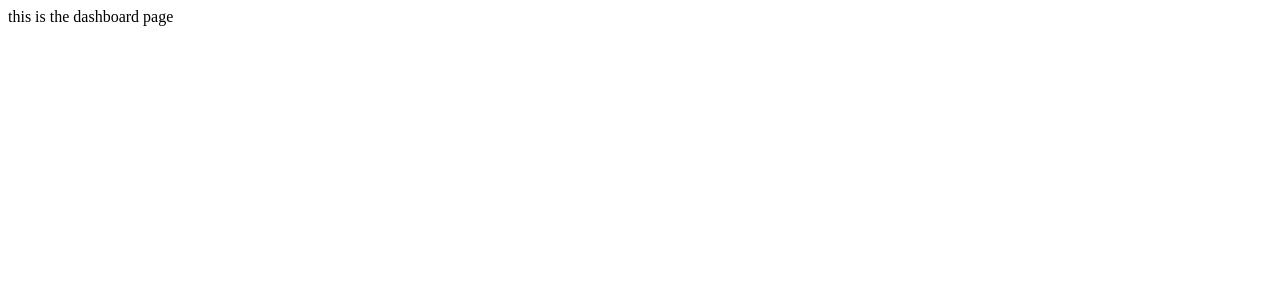
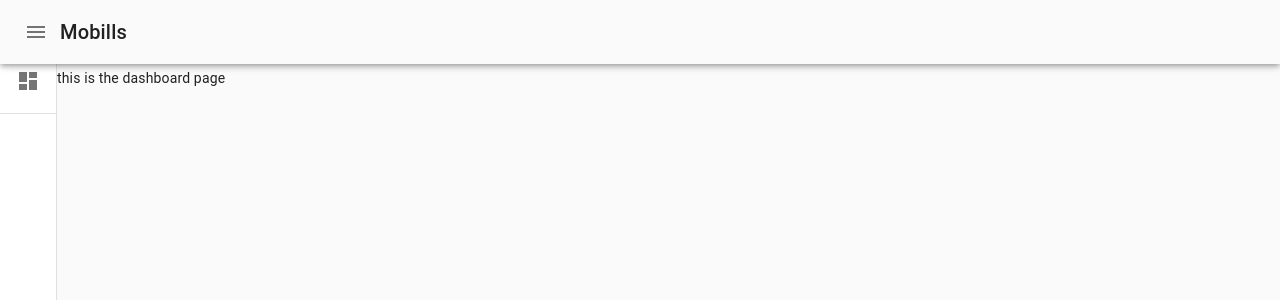
Before and after one commit to dyegoaurelio/mobills-crud, a React (Create React App) app: page / in a window 1280 px wide. Shown: the top 300 px of the page. Built offline with nearby package versions, Linux system fonts and the light colour scheme.

Commit message:
adding header component

```diff
--- a/package.json
+++ b/package.json
@@ -3,6 +3,8 @@
   "version": "0.1.0",
   "private": true,
   "dependencies": {
+    "@material-ui/core": "^4.11.3",
+    "@material-ui/icons": "^4.11.2",
     "@testing-library/jest-dom": "^5.11.9",
     "@testing-library/react": "^11.2.5",
     "@testing-library/user-event": "^12.7.0",
@@ -13,6 +15,7 @@
     "react-router-dom": "^5.2.0",
     "react-scripts": "4.0.2",
     "redux": "^4.0.5",
+    "styled-components": "^5.2.1",
     "web-vitals": "^1.1.0"
   },
   "scripts": {
--- /dev/null
+++ b/src/components/fixed/header.jsx
@@ -0,0 +1,102 @@
+import React from 'react'
+import { useTheme } from '@material-ui/core/styles'
+import { AppBar, Toolbar, AppBarRoot, Drawer, ToolbarDiv } from './headerStyles'
+import List from '@material-ui/core/List'
+import CssBaseline from '@material-ui/core/CssBaseline'
+import Typography from '@material-ui/core/Typography'
+import Divider from '@material-ui/core/Divider'
+import IconButton from '@material-ui/core/IconButton'
+import MenuIcon from '@material-ui/icons/Menu'
+import ChevronLeftIcon from '@material-ui/icons/ChevronLeft'
+import ChevronRightIcon from '@material-ui/icons/ChevronRight'
+import ListItem from '@material-ui/core/ListItem'
+import ListItemIcon from '@material-ui/core/ListItemIcon'
+import ListItemText from '@material-ui/core/ListItemText'
+
+import DashboardIcon from '@material-ui/icons/Dashboard'
+
+import { Link } from 'react-router-dom'
+import { useSelector } from 'react-redux'
+
+const MainListItems = ({ dashboardPath }) => (
+  <div>
+    <ListItem button
+    component={Link}
+    to={dashboardPath}
+    >
+      <ListItemIcon>
+        <DashboardIcon />
+      </ListItemIcon>
+      <ListItemText primary="Dashboard" />
+    </ListItem>
+  </div>
+)
+
+/**
+ * Will render a header component
+ * should be placed inside a <Page> element
+ * @param {Object} param
+ * @param {Boolean} param.drawer whether drawer is avaliable
+ * @param {JSX.Element} param.secondaryListItems buttons wich will be placed bellow first divider
+ */
+export default function Header ({ drawer, secondaryListItems }) {
+  const theme = useTheme()
+  const [open, setOpen] = React.useState(false)
+  const paths = {
+    'dashboard': useSelector(({ urls }) => urls['dashboard'])
+  }
+  const toggleDrawerOpen = () => {
+    setOpen(
+      current => !current
+    )
+  }
+
+  const handleDrawerClose = () => {
+    setOpen(false)
+  }
+
+  return (
+    <>
+    <AppBarRoot>
+      <CssBaseline />
+      <AppBar
+        position="fixed"
+        open={open}
+      >
+        <Toolbar>
+          { drawer !== false
+            ? <IconButton
+            aria-label="open drawer"
+            onClick={toggleDrawerOpen}
+            edge="start"
+          >
+            <MenuIcon />
+          </IconButton>
+            : null }
+          <Typography variant="h6" noWrap color="textPrimary">
+            Mobills
+          </Typography>
+        </Toolbar>
+      </AppBar>
+    </AppBarRoot>
+      { drawer !== false
+        ? <Drawer
+        variant="permanent"
+        open={open}
+      >
+        <ToolbarDiv>
+          <IconButton onClick={handleDrawerClose}>
+            {theme.direction === 'rtl' ? <ChevronRightIcon /> : <ChevronLeftIcon />}
+          </IconButton>
+        </ToolbarDiv>
+        <Divider />
+        <List>
+          <MainListItems dashboardPath={paths['dashboard']} />
+        </List>
+        <Divider />
+        <List>{secondaryListItems}</List>
+      </Drawer>
+        : null}
+    </>
+  )
+}
--- /dev/null
+++ b/src/components/fixed/headerStyles.js
@@ -0,0 +1,101 @@
+import { withTheme } from '@material-ui/core'
+import appBar from '@material-ui/core/AppBar'
+import toolBar from '@material-ui/core/Toolbar'
+import drawer from '@material-ui/core/Drawer'
+
+import styled from 'styled-components'
+
+const drawerWidth = '240px'
+
+export const Toolbar = withTheme(styled(toolBar)`
+  margin-right: 36;
+`)
+
+export const AppBar = withTheme(styled(appBar)`
+  && {
+    z-index: ${({ theme }) => theme.zIndex.drawer + 1};
+    transition: ${({ theme }) =>
+      theme.transitions.create(['width', 'margin'], {
+        easing: theme.transitions.easing.sharp,
+        duration: theme.transitions.duration.leavingScreen
+      })};
+    background-color: ${({ theme }) => theme.palette.background.default};
+    ${({ open, theme }) =>
+      open &&
+      ` {
+            margin-left: ${drawerWidth};
+            width: calc( 100% - ${drawerWidth});
+             transition: ${theme.transitions.create(['width', 'margin'], {
+               easing: theme.transitions.easing.sharp,
+               duration: theme.transitions.duration.enteringScreen
+             })};
+        }
+        `}
+  }
+`)
+
+export const AppBarRoot = styled.div`
+  display: flex;
+  grid-column: 1 / 4;
+  grid-row: 1 / 2;
+  height: 68px;
+`
+
+export const Drawer = withTheme(styled(drawer)`
+  && {
+    grid-column: 1 / 2;
+    width: ${drawerWidth};
+    flex-shrink: 0;
+    white-space: nowrap;
+
+    ${({ open, theme }) => {
+      const openDrawerProperties = ` width: ${drawerWidth};
+        transition: ${theme.transitions.create('width', {
+          easing: theme.transitions.easing.sharp,
+          duration: theme.transitions.duration.enteringScreen
+        })};
+    `
+
+      const closedDrawerProperties = `transition: ${theme.transitions.create('width', {
+          easing: theme.transitions.easing.sharp,
+          duration: theme.transitions.duration.leavingScreen
+        }
+      )};
+          overflow-x: hidden;
+          width: ${theme.spacing(7) + 1}px;
+
+          ${theme.breakpoints.up('sm')} : {
+              width: 25px;
+          }`
+
+      return (
+        (open &&
+          `
+        ${openDrawerProperties}
+
+        .MuiDrawer-paper{
+            ${openDrawerProperties}
+        }
+
+        `) ||
+        `
+        ${closedDrawerProperties}
+
+        .MuiDrawer-paper{
+            ${closedDrawerProperties}
+        }
+
+    `
+      )
+    }}
+  }
+`)
+
+export const ToolbarDiv = withTheme(styled.div`
+
+  display: flex;
+  align-items: center;
+  justify-content: flex-end;
+  padding: ${({ theme }) => theme.spacing(0, 1)};
+
+`)
--- /dev/null
+++ b/src/components/fixed/index.jsx
@@ -0,0 +1,3 @@
+import header from './header'
+
+export const Header = header
--- a/src/pages/dashboard.jsx
+++ b/src/pages/dashboard.jsx
@@ -1,10 +1,15 @@
 import React from 'react'
+import { Header } from '../components/fixed'
+import { Page, Content } from '../styles'
 
 function Dashboard () {
   return (
-    <div>
+    <Page>
+      <Header />
+        <Content>
         this is the dashboard page
-    </div>
+        </Content>
+    </Page>
   )
 }
 
--- /dev/null
+++ b/src/styles.js
@@ -0,0 +1,12 @@
+import styled from 'styled-components'
+
+export const Page = styled.div`
+display: grid;
+grid-template: auto 1fr auto / auto 1fr auto;
+height: 100vh;
+`
+
+export const Content = styled.div`
+grid-column: 2 / 3;
+grid-row: 2 / 3;
+`
```
Also changed, not shown: .eslintrc.js, 1 other file (tests, documents, lock files or other folders).
